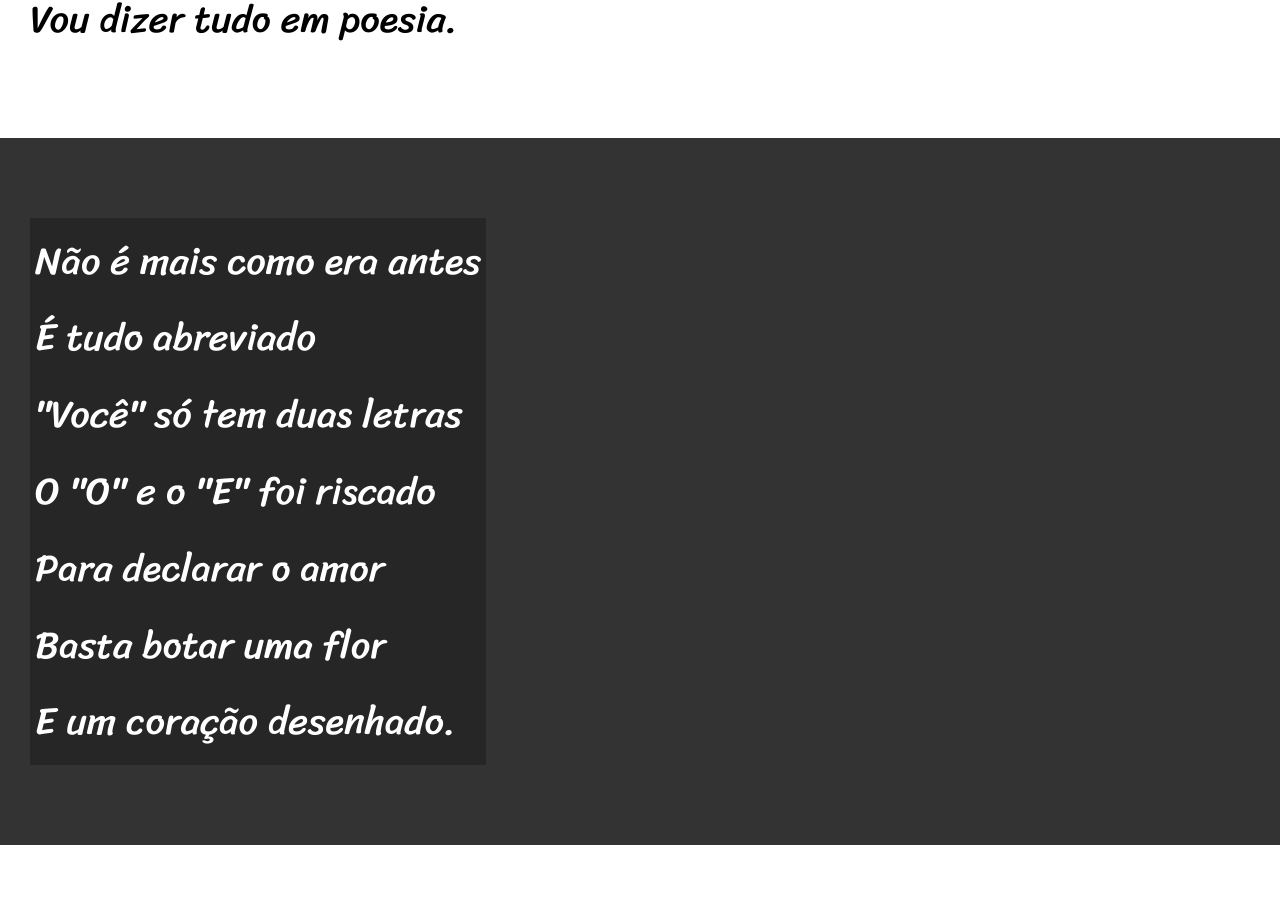
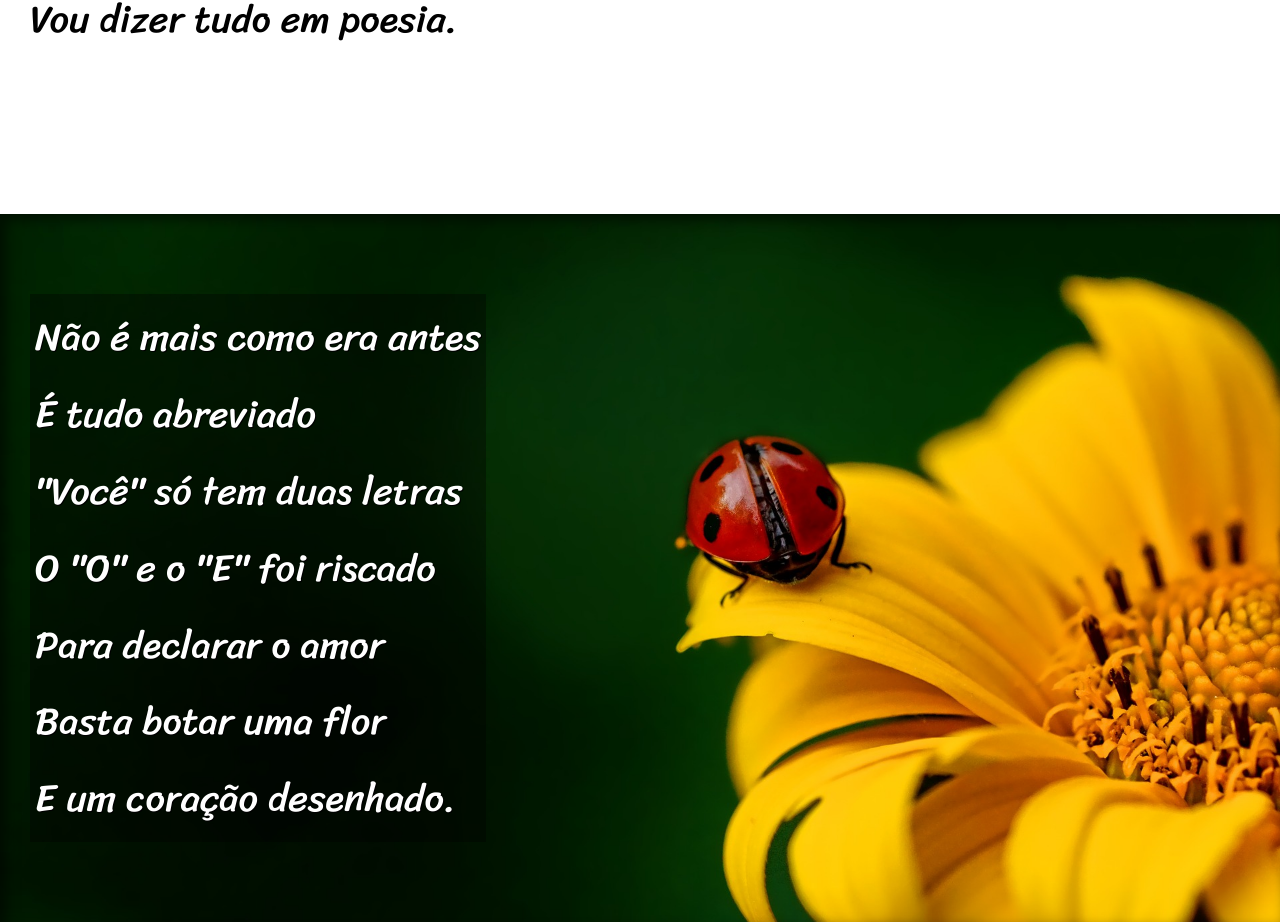
Before and after one commit to Caiorozendo1/html-css, a plain HTML site: page desafios/desafio012/index.html in a window 1280 px wide. Shown: the part 820-1742 px from the top of the page. Drawn offline with Linux system fonts and the light colour scheme.

Commit message:
criacao dos efeitos parallax com css

```diff
--- a/desafios/desafio012/estilo/style.css
+++ b/desafios/desafio012/estilo/style.css
@@ -47,6 +47,9 @@ section {
     font-family: var(--fonte3);
     font-size: 3vw;
 }
+section > p{
+    padding-bottom: 2em;
+}
 section.normal {
     background-color: white;
     color: black;
@@ -54,11 +57,23 @@ section.normal {
 section.imagem{
     background-color: rgb(51, 51, 51);
     color: white;
+    box-shadow: inset 6px 6px 13px 0px rgba(0, 0, 0, 0.541);
+    background-attachment: fixed;
 }
-section.imagem p {
-    background-color: rgba(0, 0, 0, 0.253);
+section.imagem > p {
+    background-color: rgba(0, 0, 0, 0.356);
     display: inline-block;
     padding: 5px;
+    text-shadow: 1px 1px 0px black;
+}
+section#img01 {
+    background-image: url("../imagens/background001.jpg");
+    background-position: right center;
+    background-size: cover;
+}
+section#img02{
+    background-image: url('../imagens/background002.jpg');
+    background-size: cover;
 }
 footer {
     background-color: black;
--- a/desafios/desafio012/index.html
+++ b/desafios/desafio012/index.html
@@ -28,7 +28,7 @@
     </section>
 
 
-    <section class="imagem">
+    <section class="imagem" id="img01">
         <p>
             Não é mais como era antes <br>
             É tudo abreviado <br>
@@ -65,7 +65,7 @@
           </p>
     </section>
 
-  <section class="imagem">
+  <section class="imagem" id="img02">
 
        <p>
            Tenho saudade das cartas <br>
```
